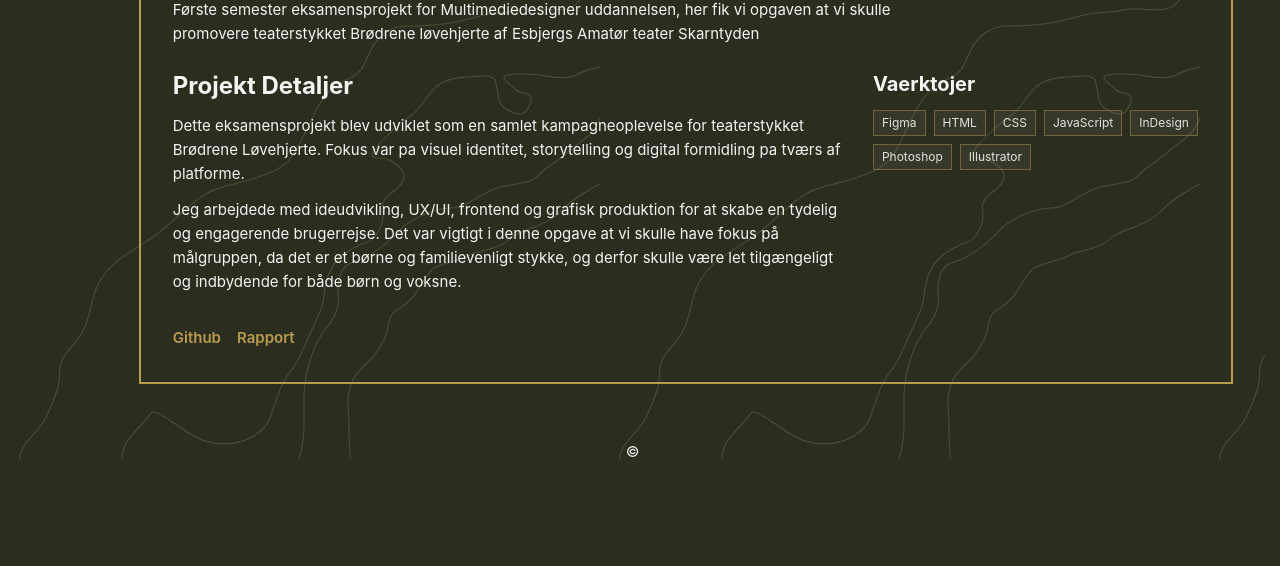
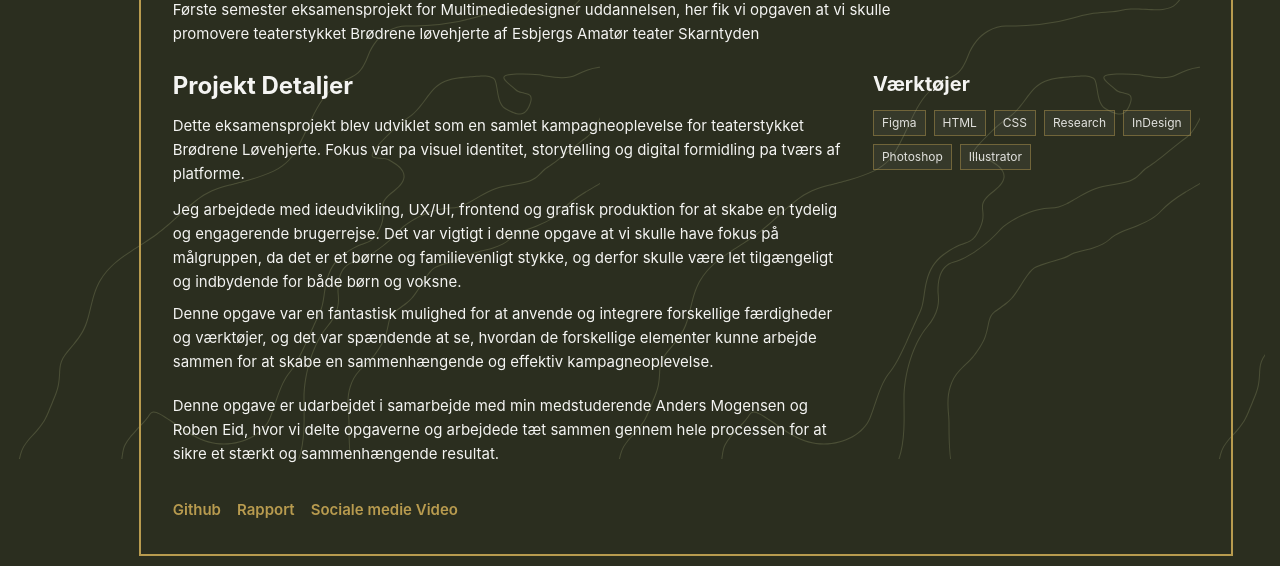
Before and after one commit to OliverBrik/portfolio, a Vue app: page /projects/broedrene-loevehjerte in a window 1280 px wide. Shown: the part 741-1307 px from the top of the page. Before the commit the page ends 1221 px from the top, so only its background shows below. Built offline with nearby package versions, Linux system fonts and the light colour scheme.

Commit message:
[add] added all brother lion heart details
also added a few buttons for the relevant info

```diff
--- a/src/data/projects.js
+++ b/src/data/projects.js
@@ -1,4 +1,5 @@
 import videoCvScreenImage from '@/assets/imgs/videocvscreen.jpg'
+import card2ScreenImage from '@/assets/imgs/BLHheaderimg.jpg'
 
 export const projects = [
     {
@@ -21,11 +22,12 @@ export const projects = [
         role: 'Design + Frontend + UX/UI + Video Production',
         summary:
             'Første semester eksamensprojekt for Multimediedesigner uddannelsen, her fik vi opgaven at vi skulle promovere teaterstykket Brødrene løvehjerte af Esbjergs Amatør teater Skarntyden',
-        tools: ['Figma', 'HTML', 'CSS', 'JavaScript', 'InDesign', 'Photoshop', 'Illustrator'],
+        tools: ['Figma', 'HTML', 'CSS', 'Research', 'InDesign', 'Photoshop', 'Illustrator'],
         liveUrl: '#',
         repoUrl: 'https://github.com/Mogensan/broedrende-loevehjerte',
         reportUrl: '/1stSemesterExamRapport.pdf',
-        image: 'https://picsum.photos/seed/project-2/900/600',
+        videoUrl: 'https://www.youtube.com/shorts/ay6_dKBfIhs',
+        image: card2ScreenImage,
     },
     {
         id: 3,
--- a/src/views/BroedreneLoevehjerteView.vue
+++ b/src/views/BroedreneLoevehjerteView.vue
@@ -34,14 +34,20 @@ const project = projects.find((item) => item.id === 2)
                 Dette eksamensprojekt blev udviklet som en samlet kampagneoplevelse for teaterstykket Brødrene Løvehjerte.
                 Fokus var pa visuel identitet, storytelling og digital formidling pa tværs af platforme.
               </p>
-              <p class="text-white-85">
+              <p class="text-white-85 mb-3">
                 Jeg arbejdede med ideudvikling, UX/UI, frontend og grafisk produktion for at skabe en tydelig og engagerende brugerrejse.
                 Det var vigtigt i denne opgave at vi skulle have fokus på målgruppen, da det er et børne og familievenligt stykke, og derfor skulle være let tilgængeligt og indbydende for både børn og voksne.
+                <p class="text-white-85 pt-2">
+                    Denne opgave var en fantastisk mulighed for at anvende og integrere forskellige færdigheder og værktøjer, og det var spændende at se, hvordan de forskellige elementer kunne arbejde sammen for at skabe en sammenhængende og effektiv kampagneoplevelse.
+                </p>
               </p>
-            </section>
+                 <p class="text-white-85 text-bold pt-2">
+                    Denne opgave er udarbejdet i samarbejde med min medstuderende Anders Mogensen og Roben Eid, hvor vi delte opgaverne og arbejdede tæt sammen gennem hele processen for at sikre et stærkt og sammenhængende resultat.
+                    </p>
+                </section>
 
             <section>
-              <h2 class="text-white text-xl font-bold mb-3">Vaerktojer</h2>
+              <h2 class="text-white text-xl font-bold mb-3">Værktøjer</h2>
               <ul class="flex flex-wrap gap-2">
                 <li
                   v-for="tool in project.tools"
@@ -60,6 +66,9 @@ const project = projects.find((item) => item.id === 2)
             </a>
             <a v-if="project.reportUrl && project.reportUrl !== '#'" :href="project.reportUrl" target="_blank" rel="noreferrer" class="project-link text-[var(--color-gold)] font-semibold">
               Rapport
+            </a>
+            <a v-if="project.videoUrl && project.videoUrl !== '#'" :href="project.videoUrl" target="_blank" rel="noreferrer" class="project-link text-[var(--color-gold)] font-semibold">
+              Sociale medie Video
             </a>
             <a v-if="project.liveUrl && project.liveUrl !== '#'" :href="project.liveUrl" target="_blank" rel="noreferrer" class="project-link text-[var(--color-gold)] font-semibold">
               Live projekt
```
Also changed, not shown: src/assets/imgs/BLHheaderimg.jpg (added).
